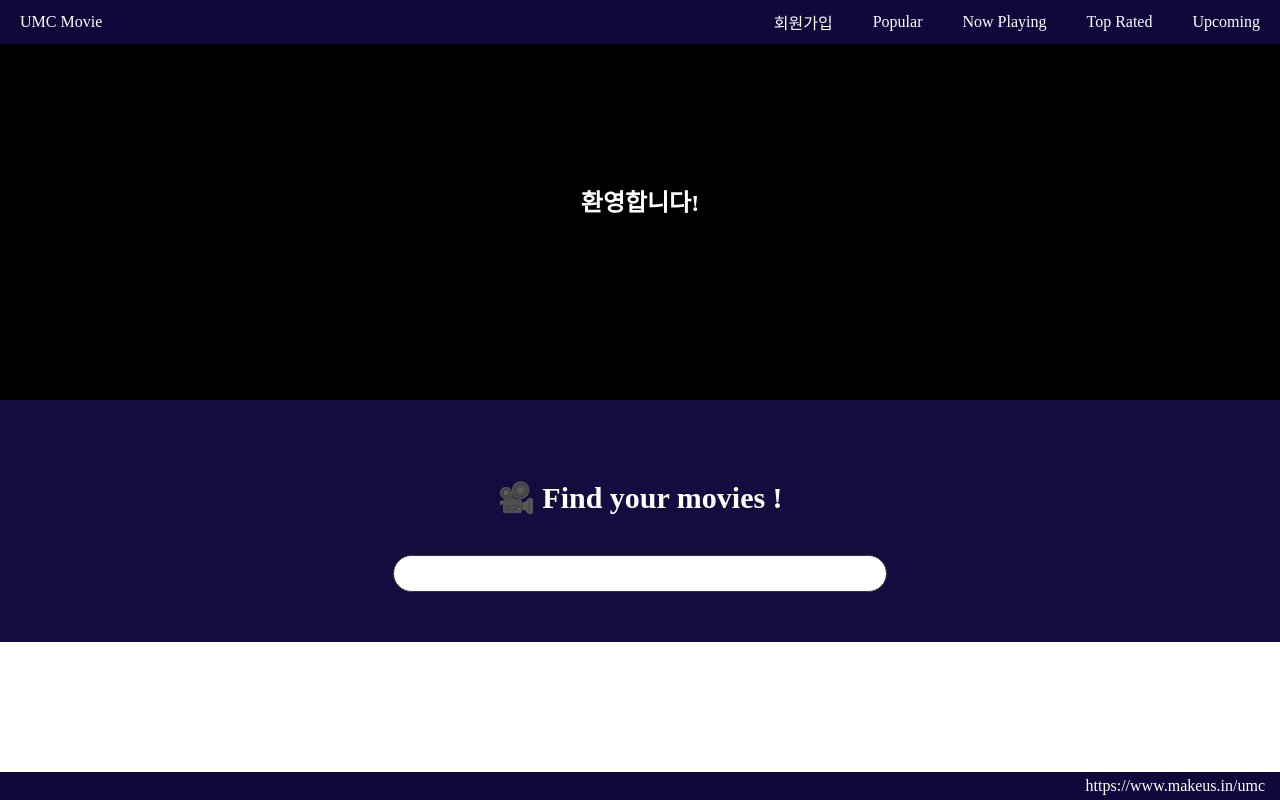
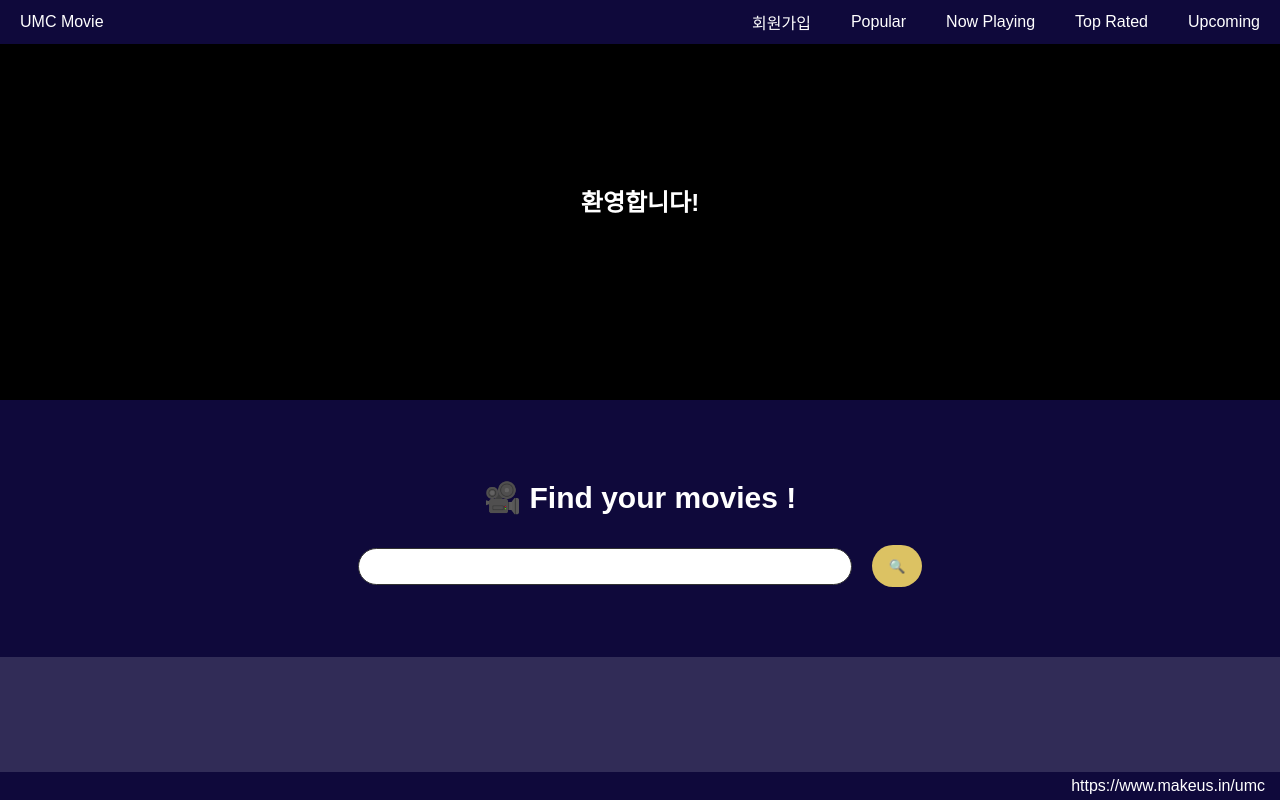
Before and after one commit to UMC-MJU/6th_Web_A, a React (Vite) app in the folder 릴규-이정규/MovieAPI/: page / in a window 1280 px wide. Built offline with nearby package versions, Linux system fonts and the light colour scheme.

Commit message:
tmdb 검색

```diff
--- a/릴규-이정규/MovieAPI/src/pages/MainPage.jsx
+++ b/릴규-이정규/MovieAPI/src/pages/MainPage.jsx
@@ -1,10 +1,13 @@
-import React from "react";
+import React, { useState } from "react";
 import styled, { createGlobalStyle } from "styled-components";
+import axios from "axios";
 
 const GlobalStyle = createGlobalStyle`
   body {
     margin: 0;
     padding: 0;
+    font-family: Arial, sans-serif;
+    background-color: rgba(15, 9, 59, 0.856);
   }
 `;
 
@@ -36,15 +39,68 @@ const Text = styled.p`
   font-weight: bold;
 `;
 
+const SearchWrapper = styled.div`
+  display: flex;
+  justify-content: center;
+  align-items: center;
+  gap: 20px;
+  margin-top: 10px;
+`;
+
 const SearchInput = styled.input`
   padding: 10px;
-  margin-top: 10px;
   width: 40%;
   border: 1px solid #333;
   border-radius: 50px;
 `;
 
+const SearchButton = styled.button`
+  width: 50px;
+  height: 42px;
+  border: none;
+  border-radius: 50px;
+  display: flex;
+  justify-content: center;
+  align-items: center;
+  cursor: pointer;
+  background-color: rgb(220, 194, 99);
+`;
+
+const SearchResultContainer = styled.div`
+  color: white;
+  margin-top: 20px;
+  display: flex;
+  flex-direction: column;
+  align-items: center;
+`;
+
+const Movie = styled.div`
+  margin: 5px;
+  padding: 10px;
+  width: 90%;
+  background: rgba(0, 0, 0, 0.5);
+  border-radius: 10px;
+`;
+
 function MainPage() {
+  const [searchTerm, setSearchTerm] = useState("");
+  const [movies, setMovies] = useState([]);
+
+  const fetchMovies = async () => {
+    if (!searchTerm) return;
+    const apiKey = "8e2d1e6d3637d6fb007d0df41e9c5ff5";
+    const url = `https://api.themoviedb.org/3/search/movie?api_key=${apiKey}&query=${encodeURIComponent(
+      searchTerm
+    )}`;
+
+    try {
+      const response = await axios.get(url);
+      setMovies(response.data.results);
+    } catch (error) {
+      console.error("Error fetching movies:", error);
+    }
+  };
+
   return (
     <div>
       <GlobalStyle />
@@ -53,7 +109,22 @@ function MainPage() {
       </MainPageContainer>
       <LowerSection>
         <Text> 🎥 Find your movies !</Text>
-        <SearchInput type="text" />
+        <SearchWrapper>
+          <SearchInput
+            type="text"
+            value={searchTerm}
+            onChange={(e) => setSearchTerm(e.target.value)}
+          />
+          <SearchButton onClick={fetchMovies}>🔍</SearchButton>
+        </SearchWrapper>
+        <SearchResultContainer>
+          {movies.map((movie) => (
+            <Movie key={movie.id}>
+              <strong>{movie.title}</strong> (
+              {movie.release_date && movie.release_date.split("-")[0]})
+            </Movie>
+          ))}
+        </SearchResultContainer>
       </LowerSection>
     </div>
   );
```
Also changed, not shown: 릴규-이정규/MovieAPI/src/contexts/UserContext.jsx (added, +13 -0 lines).
